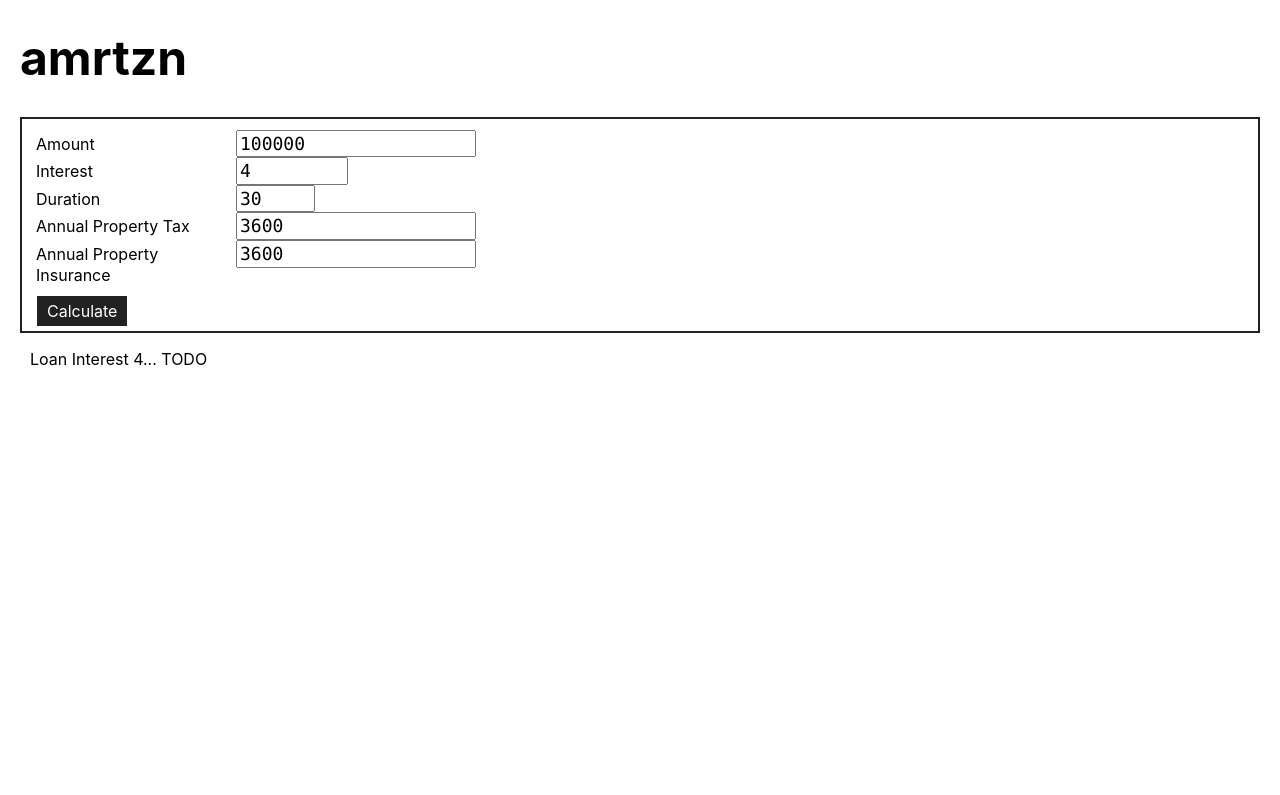
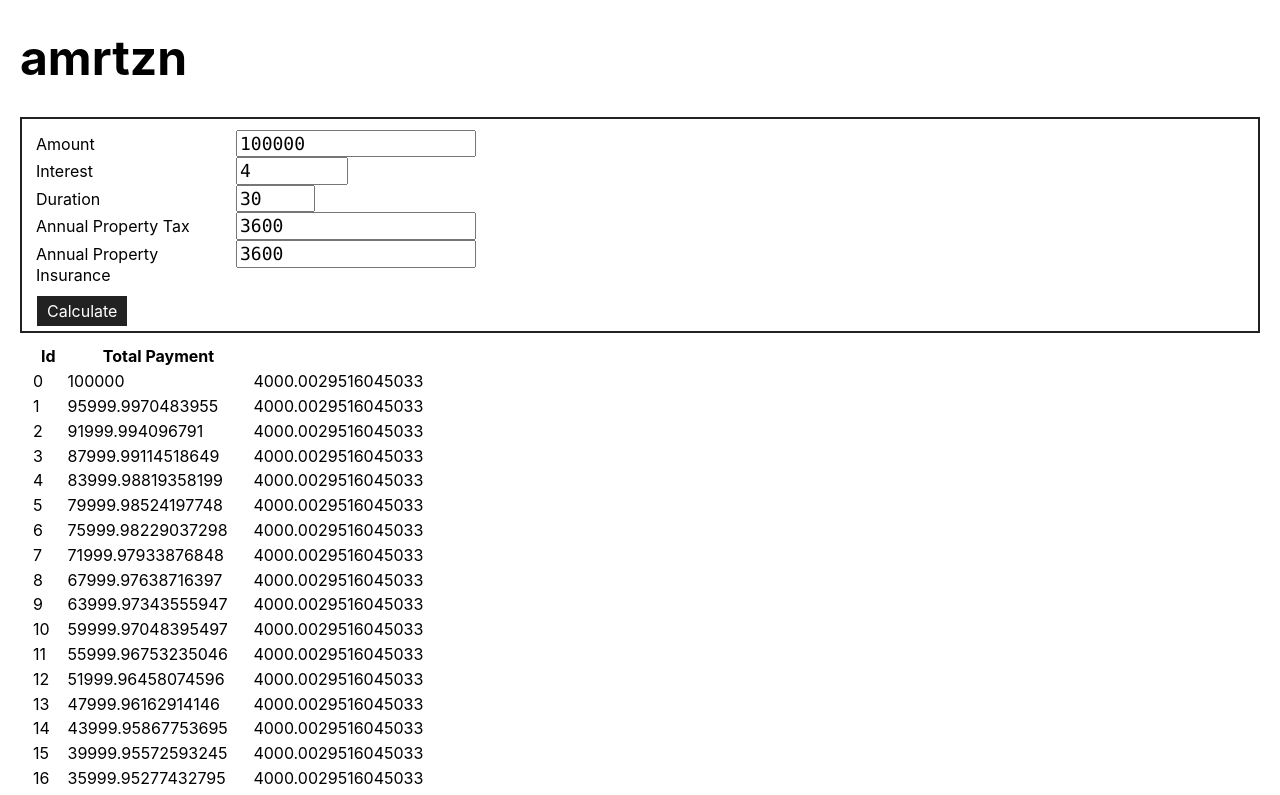
Before and after one commit to dznqbit/amrtzn, a React (Create React App) app: page / in a window 1280 px wide. Shown: the top 795 px of the page. Built offline with nearby package versions, Linux system fonts and the light colour scheme.

Commit message:
Add incorrect calculator

```diff
--- a/src/PaymentCalculator.js
+++ b/src/PaymentCalculator.js
@@ -1,13 +1,56 @@
 import React from "react";
 import "./PaymentCalculator.scss";
 
+function calculateMonthlyPayments(loanDetails) {
+  // https://en.wikipedia.org/wiki/Amortization_calculator
+  const p = loanDetails.loanAmount,
+    i = loanDetails.loanInterest / 100.0,
+    d = loanDetails.loanDuration,
+    n = 12 * d;
+
+  const paymentAmount =
+    (p * (i * Math.pow(1 + i, n))) / (Math.pow(1 + i, n) - 1);
+
+  return [...Array(n)].reduce(
+    (acc, _) => {
+      const mrp = acc[acc.length - 1];
+
+      return acc.concat([
+        {
+          p: paymentAmount,
+          mp: mrp.mp - paymentAmount
+        }
+      ]);
+    },
+    [{ p: paymentAmount, mp: loanDetails.loanAmount }]
+  );
+}
+
 export default function PaymentCalculator(props) {
+  const loanDetails = props.loanDetails;
+  const monthlyPayments = calculateMonthlyPayments(loanDetails);
+  console.log(monthlyPayments);
+
+  const monthlyPaymentHtml = monthlyPayments.map((mp, i) => (
+    <tr key={i}>
+      <td>{i}</td>
+      <td>{mp.mp}</td>
+      <td>{mp.p}</td>
+    </tr>
+  ));
+
   return (
     <div className="PaymentCalculator">
-      <p>
-        Loan Interest {props.loanDetails.loanInterest}
-        ... TODO
-      </p>
+      <table>
+        <thead>
+          <tr>
+            <th>Id</th>
+            <th>Total Payment</th>
+          </tr>
+        </thead>
+
+        <tbody>{monthlyPaymentHtml}</tbody>
+      </table>
     </div>
   );
 }
```
